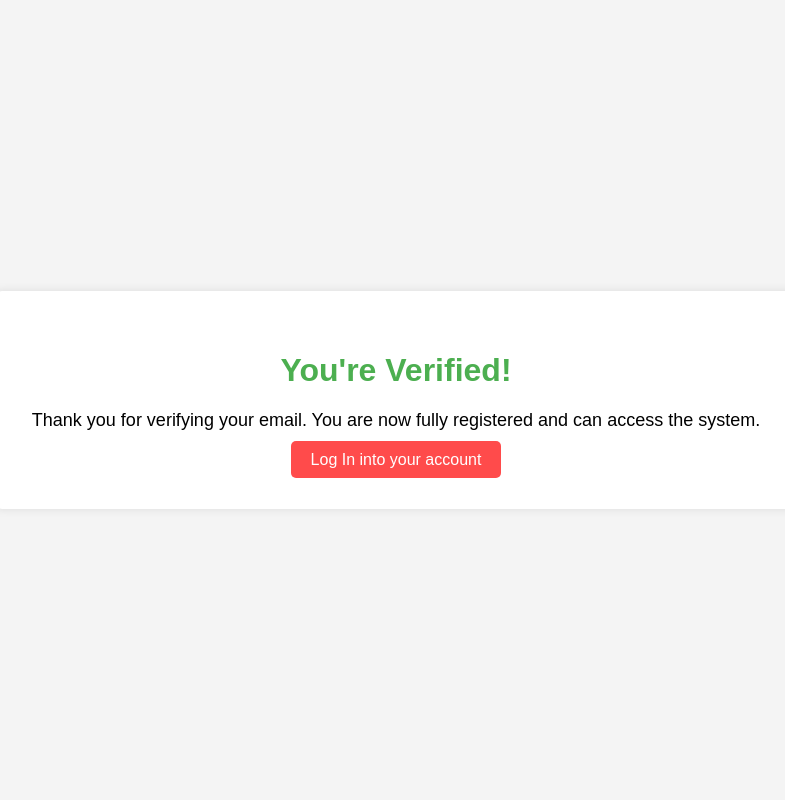
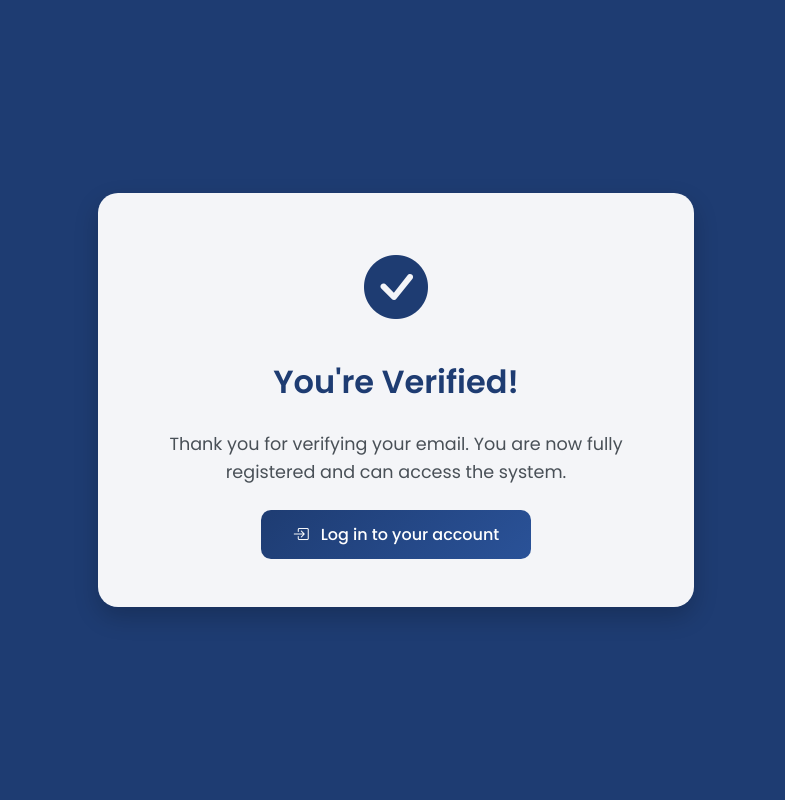
Before and after one commit to l4nszxc/l4nszxc-lavalustman_system, a PHP site: template lavalustman_system/app/views/auth/verified.php in a window 1280 px wide. Shown: the whole page, without its empty margins (244-1029 px from the left). Run offline with PHP 8.4, Linux system fonts and the light colour scheme; the template is opened without the code that fills it, so the values that code supplies are empty.

Commit message:
ui of verified

```diff
--- a/lavalustman_system/app/views/auth/verified.php
+++ b/lavalustman_system/app/views/auth/verified.php
@@ -4,10 +4,12 @@
     <meta charset="UTF-8">
     <meta name="viewport" content="width=device-width, initial-scale=1.0">
     <title>Email Verification Success</title>
+    <link href="https://fonts.googleapis.com/css2?family=Poppins:wght@400;500;600&display=swap" rel="stylesheet">
+    <link rel="stylesheet" href="https://cdn.jsdelivr.net/npm/bootstrap-icons@1.11.2/font/bootstrap-icons.css">
     <style>
         body {
-            font-family: Arial, sans-serif;
-            background-color: #f4f4f4;
+            font-family: 'Poppins', sans-serif;
+            background: linear-gradient(135deg, #1e3c72 0%, #1e3c72);
             display: flex;
             justify-content: center;
             align-items: center;
@@ -15,39 +17,82 @@
             margin: 0;
         }
         .container {
-            background-color: white;
-            padding: 40px;
-            border-radius: 10px;
-            box-shadow: 0 0 10px rgba(0, 0, 0, 0.1);
+            background: rgba(255, 255, 255, 0.95);
+            padding: 3rem;
+            border-radius: 20px;
+            box-shadow: 0 10px 25px rgba(0,0,0,0.2);
             text-align: center;
+            max-width: 500px;
+            width: 90%;
+            animation: slideUp 0.5s ease-out;
+        }
+        @keyframes slideUp {
+            from {
+                transform: translateY(20px);
+                opacity: 0;
+            }
+            to {
+                transform: translateY(0);
+                opacity: 1;
+            }
+        }
+        .success-icon {
+            font-size: 4rem;
+            color: #1e3c72;
+            margin-bottom: 1rem;
         }
         h1 {
-            color: #4CAF50;
+            color: #1e3c72;
+            font-weight: 600;
+            margin-bottom: 1rem;
+            font-size: 2rem;
         }
         p {
-            margin: 20px 0;
-            font-size: 18px;
+            margin: 1.5rem 0;
+            font-size: 1.1rem;
+            color: #495057;
+            line-height: 1.6;
         }
         .btn {
-            background-color: #ff4b4b;
+            background: linear-gradient(135deg, #1e3c72 0%, #2a5298 100%);
             color: white;
-            padding: 10px 20px;
+            padding: 0.75rem 2rem;
             border: none;
-            border-radius: 5px;
+            border-radius: 10px;
             text-decoration: none;
-            font-size: 16px;
+            font-size: 1rem;
+            font-weight: 500;
+            display: inline-flex;  /* Changed to inline-flex */
+            align-items: center;   /* Center align icon and text */
+            gap: 0.75rem;         /* Add space between icon and text */
+            transition: all 0.3s ease;
         }
         .btn:hover {
-            background-color: #e84141;
+            transform: translateY(-2px);
+            box-shadow: 0 5px 15px rgba(30, 60, 114, 0.3);
+        }
+        @media (max-width: 480px) {
+            .container {
+                padding: 2rem;
+            }
+            h1 {
+                font-size: 1.75rem;
+            }
+            p {
+                font-size: 1rem;
+            }
         }
     </style>
 </head>
 <body>
     <div class="container">
+        <i class="bi bi-check-circle-fill success-icon"></i>
         <h1>You're Verified!</h1>
         <p>Thank you for verifying your email. You are now fully registered and can access the system.</p>
-        <a href="http://localhost:8080/auth/login" class="btn">Log In into your account</a>
-
+        <a href="<?=site_url('auth/login');?>" class="btn">
+            <i class="bi bi-box-arrow-in-right"></i>
+            <span>Log in to your account</span>
+        </a>
     </div>
 </body>
 </html>
```
